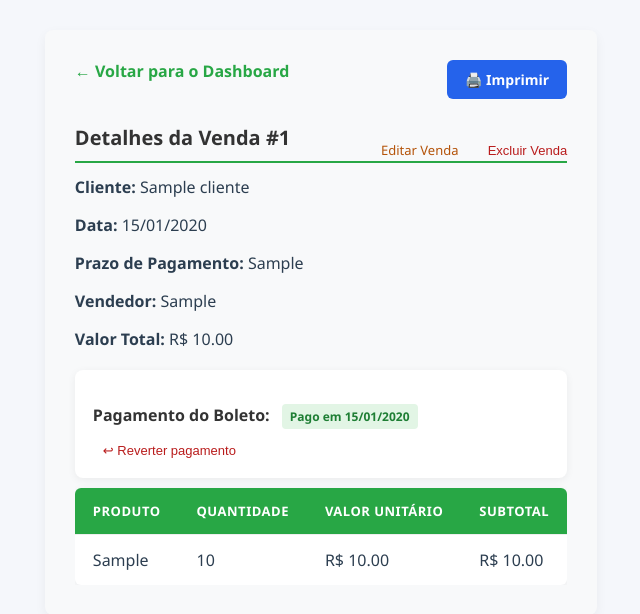
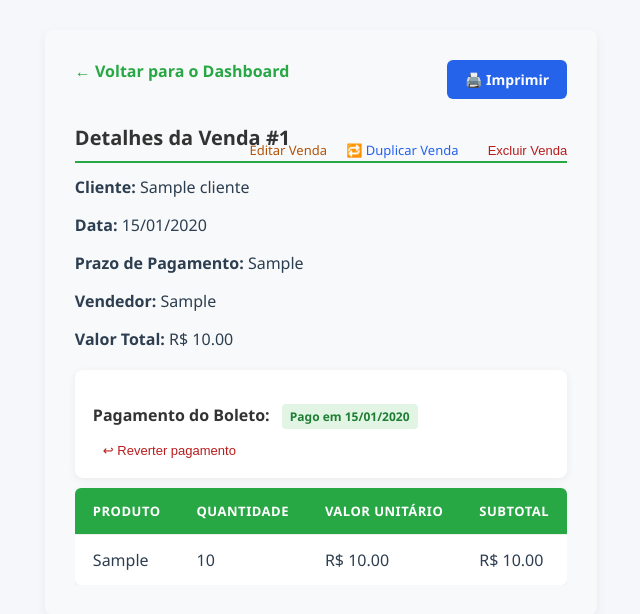
Before and after one commit to Bepenet/Benepet-CRM, a Flask app: page /venda/detalhar/1 in a window 1280 px wide. Shown: the top 614 px of the page, without its empty margins (319-959 px from the left). Run offline with Flask 3, Linux system fonts and the light colour scheme; the visitor is signed in with stand-in values (Sample User, id 1); tables that the repository leaves empty hold one stand-in row (values such as "Sample post"); data that the repository does not hold is empty.

Commit message:
Adiciona acao de duplicar venda para agilizar novos lancamentos

```diff
--- a/app.py
+++ b/app.py
@@ -761,6 +761,34 @@ def detalhar_venda(id):
     return render_template('detalhe_vendas.html', venda=venda, itens=itens, modo_visualizacao=True,
                            hoje=datetime.utcnow())
 
+@app.route('/vendas/<int:id>/duplicar')
+def duplicar_venda(id):
+    if not usuario_esta_logado():
+        return redirect(url_for('login'))
+
+    venda_origem = Venda.query.get_or_404(id)
+    clientes = Cliente.query.all()
+    vendedores = Vendedor.query.order_by(Vendedor.nome).all()
+
+    dados = {
+        'cliente_id': venda_origem.cliente_id,
+        'prazo_pagamento': venda_origem.prazo_pagamento,
+        'vendedor': venda_origem.vendedor or '',
+        'tipo_venda': venda_origem.tipo or 'Normal',
+        'itens': [
+            {
+                'produto': item.produto,
+                'quantidade': item.quantidade,
+                'valor_unitario': item.valor_unitario,
+                'valor_subtotal': item.valor_subtotal,
+            }
+            for item in venda_origem.itens
+        ],
+    }
+    return render_template('vendas.html', clientes=clientes, vendas=[],
+                           vendedores=vendedores, duplicar_dados=dados,
+                           venda_origem_id=venda_origem.id)
+
 @app.route('/vendas/<int:id>/editar', methods=['GET', 'POST'])
 def editar_venda(id):
     if not usuario_esta_logado():
--- a/templates/detalhe_vendas.html
+++ b/templates/detalhe_vendas.html
@@ -110,6 +110,15 @@
         .btn-editar:hover {
             text-decoration: underline;
         }
+        .btn-duplicar {
+            color: #2563eb;
+            text-decoration: none;
+            font-size: 13px;
+            font-weight: 500;
+        }
+        .btn-duplicar:hover {
+            text-decoration: underline;
+        }
         .separador-acoes { margin: 0 6px; color: #aaa; }
         .alert { padding: 15px; border-radius: 4px; margin-bottom: 20px; font-weight: 500; text-align: center; }
         .alert.sucesso { background-color: #d4edda; color: #155724; border: 1px solid #c3e6cb; }
@@ -143,6 +152,7 @@
             <h2 class="titulo-pagina">Detalhes da Venda #{{ venda.id }}</h2>
             <div style="text-align: right; margin-top: -45px; margin-bottom: 10px;">
                 <a href="/vendas/{{ venda.id }}/editar" class="btn-editar" style="margin-right: 15px;">Editar Venda</a>
+                <a href="/vendas/{{ venda.id }}/duplicar" class="btn-duplicar" style="margin-right: 15px;">🔁 Duplicar Venda</a>
                 <form action="/vendas/{{ venda.id }}/excluir" method="POST" style="display:inline;" onsubmit="return confirm('Excluir a venda #{{ venda.id }}? Essa ação não pode ser desfeita.');">
                     <button type="submit" class="btn-excluir">Excluir Venda</button>
                 </form>
@@ -238,7 +248,7 @@
                         </td>
                         <td>R$ {{ "%.2f"|format(venda.valor_total) }}</td>
                         <td>
-                            <a href="/venda/detalhar/{{ venda.id }}" class="btn-ver">Visualizar</a><span class="separador-acoes">/</span><a href="/vendas/{{ venda.id }}/editar" class="btn-editar">Editar</a><span class="separador-acoes">/</span><form action="/vendas/{{ venda.id }}/excluir" method="POST" style="display:inline;" onsubmit="return confirm('Excluir a venda #{{ venda.id }}? Essa ação não pode ser desfeita.');"><button type="submit" class="btn-excluir">Excluir</button></form>
+                            <a href="/venda/detalhar/{{ venda.id }}" class="btn-ver">Visualizar</a><span class="separador-acoes">/</span><a href="/vendas/{{ venda.id }}/editar" class="btn-editar">Editar</a><span class="separador-acoes">/</span><a href="/vendas/{{ venda.id }}/duplicar" class="btn-duplicar">Duplicar</a><span class="separador-acoes">/</span><form action="/vendas/{{ venda.id }}/excluir" method="POST" style="display:inline;" onsubmit="return confirm('Excluir a venda #{{ venda.id }}? Essa ação não pode ser desfeita.');"><button type="submit" class="btn-excluir">Excluir</button></form>
                         </td>
                     </tr>
                     {% else %}
```
Also changed, not shown: templates/vendas.html (+24 -13 lines).
